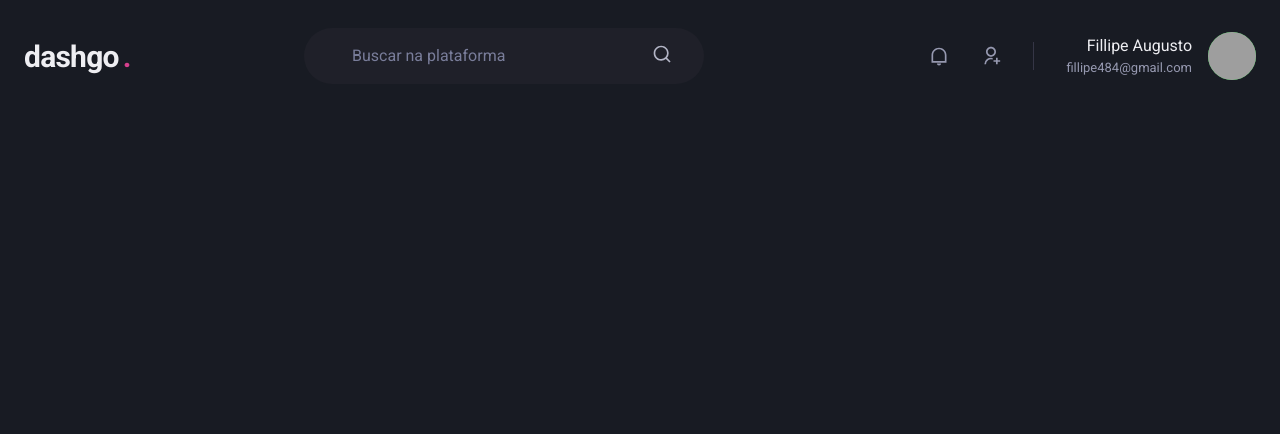
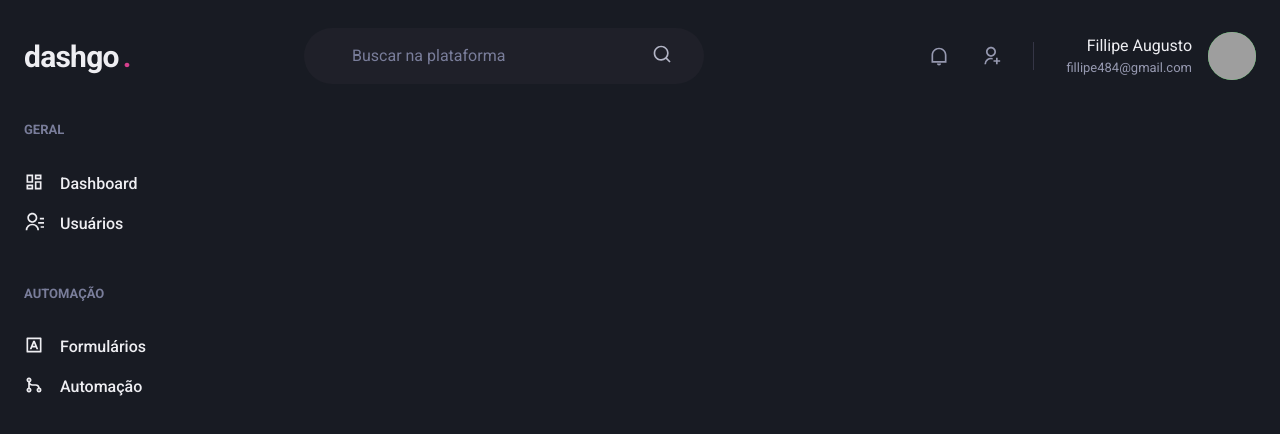
Before and after one commit to fillipeags/dashgo, a Next.js app: page /dashboard in a window 1280 px wide. Shown: the top 434 px of the page. Built offline with nearby package versions, Linux system fonts and the light colour scheme; grey boxes are pictures that could not be loaded.

Commit message:
create sidebar

```diff
--- /dev/null
+++ b/src/components/Sidebar.tsx
@@ -0,0 +1,43 @@
+import { Box, Stack, Text, Link, Icon} from "@chakra-ui/react";
+import { RiContactsLine, RiDashboardLine, RiGitMergeLine, RiInputMethodLine } from "react-icons/ri";
+
+export function Sidebar() {
+  return (
+    <Box as="aside" w="64" mr="8">
+      <Stack spacing="12" align="flex-start">
+        <Box>
+          <Text fontWeight="bold" color="gray.400" fontSize="small">GERAL</Text>
+          <Stack spacing="4" mt="8" align="stretch">
+            <Link display="flex" align="center">
+              <Icon as={RiDashboardLine} fontSize="20"/>
+              <Text ml="4" fontWeight="medium">Dashboard</Text>
+            </Link>
+
+            <Link display="flex" align="center">
+              <Icon as={RiContactsLine} fontSize="20"/>
+              <Text ml="4" fontWeight="medium">Usuários</Text>
+            </Link>
+
+          </Stack>
+        </Box>
+
+        <Box>
+          <Text fontWeight="bold" color="gray.400" fontSize="small">AUTOMAÇÃO</Text>
+          <Stack spacing="4" mt="8" align="stretch">
+            <Link display="flex" align="center">
+              <Icon as={RiInputMethodLine} fontSize="20"/>
+              <Text ml="4" fontWeight="medium">Formulários</Text>
+            </Link>
+
+            <Link display="flex" align="center">
+              <Icon as={RiGitMergeLine} fontSize="20"/>
+              <Text ml="4" fontWeight="medium">Automação</Text>
+            </Link>
+
+          </Stack>
+        </Box>
+
+      </Stack>
+    </Box>
+  );
+}
--- a/src/pages/dashboard.tsx
+++ b/src/pages/dashboard.tsx
@@ -1,7 +1,15 @@
+import { Flex } from '@chakra-ui/react';
 import { Header } from "../components/Header";
+import { Sidebar } from '../components/Sidebar';
 
 export default function Dashboard(){
   return (
-    <Header/>
+    <Flex direction="column" h="100vh">
+      <Header/>
+
+      <Flex w="100%" my="6" maxWidth={1480} mx="auto" px="6">
+        <Sidebar/>
+      </Flex>
+    </Flex>
   );
 }
```
